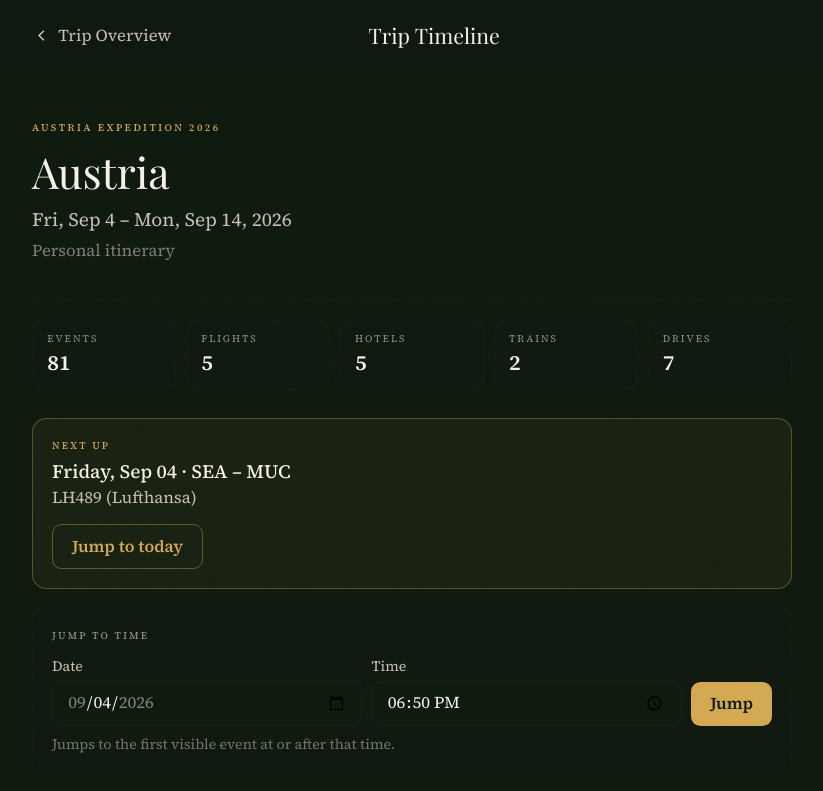
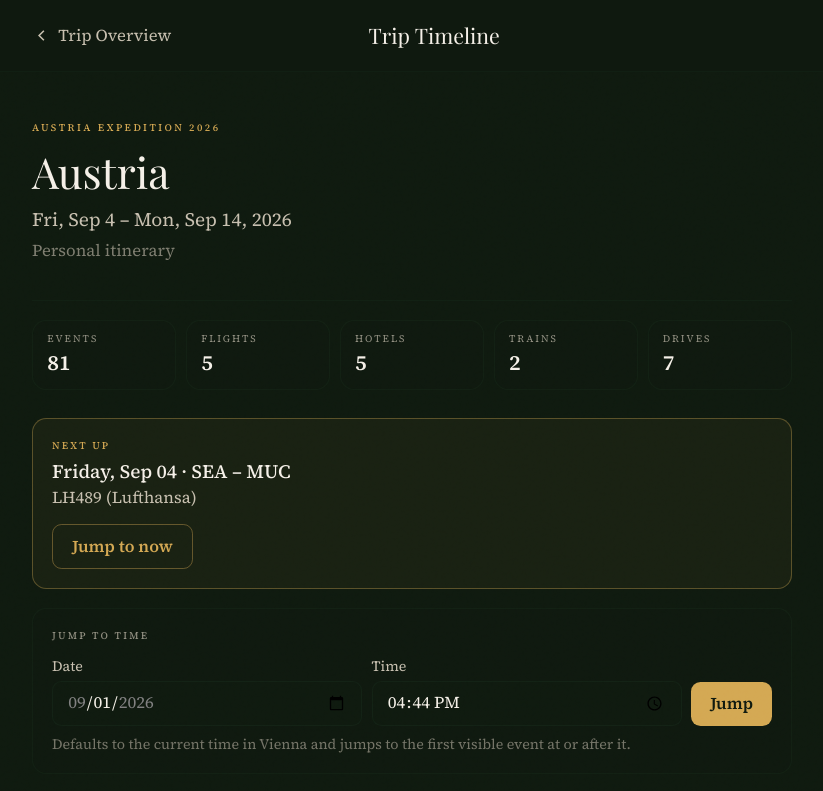
Before and after one commit to aranlucas/vienna-travel, a Next.js app: page /timeline in a window 1280 px wide. Shown: the top 791 px of the page, without its empty margins (228-1051 px from the left). Built offline with nearby package versions, Linux system fonts and the light colour scheme.

Commit message:
Base timeline jump navigation on current Vienna time

```diff
--- a/components/timeline/TravelTimeline.tsx
+++ b/components/timeline/TravelTimeline.tsx
@@ -187,16 +187,28 @@ function formatSortTime(sortTime: number): string {
   return `${hours12}:${minutes.toString().padStart(2, '0')} ${ampm}`
 }
 
-function formatTimeInput(sortTime: number): string {
-  const normalizedMinutes = ((sortTime % 1440) + 1440) % 1440
-  const hours = Math.floor(normalizedMinutes / 60)
-  const minutes = normalizedMinutes % 60
-  return `${hours.toString().padStart(2, '0')}:${minutes.toString().padStart(2, '0')}`
-}
-
 function parseTimeInput(value: string): number {
   const [hours, minutes] = value.split(':').map(Number)
   return hours * 60 + minutes
+}
+
+function getViennaNow() {
+  const parts = new Intl.DateTimeFormat('en-CA', {
+    timeZone: 'Europe/Vienna',
+    year: 'numeric',
+    month: '2-digit',
+    day: '2-digit',
+    hour: '2-digit',
+    minute: '2-digit',
+    hourCycle: 'h23',
+  }).formatToParts(new Date())
+
+  const value = (type: Intl.DateTimeFormatPartTypes) => parts.find((part) => part.type === type)?.value ?? ''
+
+  return {
+    date: `${value('year')}-${value('month')}-${value('day')}`,
+    time: `${value('hour')}:${value('minute')}`,
+  }
 }
 
 // ── Event card ──
@@ -206,27 +218,20 @@ function TimelineCard({ event, isLast }: { event: TimelineEvent; isLast: boolean
 
   return (
     <div id={`timeline-event-${event.id}`} className="relative scroll-mt-28 pl-20 sm:pl-28">
-      {/* Time rail label */}
       <div className="absolute left-0 top-4 w-20 sm:w-24 text-right pr-3">
         <p className="text-xs font-semibold tracking-wide text-cream">{formatSortTime(event.sortTime)}</p>
       </div>
-
-      {/* Rail markers */}
       <div
         className={`absolute left-[71px] sm:left-[103px] top-5 w-4 h-4 rounded-full ${getDotColor(event.type)} border-[3px] border-dark-surface shadow-lg`}
       />
       {!isLast && (
         <div className={`absolute left-[78px] sm:left-[110px] top-9 bottom-[-10px] w-px ${getLineColor(event.type)}`} />
       )}
-
       <div className={`rounded-2xl border ${accent} p-4 mb-1 shadow-sm`}>
-        {/* Type badge + phase */}
         <div className="flex items-center justify-between gap-2 mb-2">
           <div className="flex items-center gap-2 min-w-0">
             <span className="opacity-70">{getEventIcon(event.type)}</span>
-            <span className="text-[10px] font-medium uppercase tracking-[0.2em] opacity-70">
-              {getTypeLabel(event.type)}
-            </span>
+            <span className="text-[10px] font-medium uppercase tracking-[0.2em] opacity-70">{getTypeLabel(event.type)}</span>
           </div>
           {event.phaseId && (
             <span className="shrink-0 rounded-full border border-cream-muted/20 px-2 py-0.5 text-[10px] uppercase tracking-[0.14em] text-cream-muted/80">
@@ -234,25 +239,15 @@ function TimelineCard({ event, isLast }: { event: TimelineEvent; isLast: boolean
             </span>
           )}
         </div>
-
-        {/* Title */}
         <h3 className="font-serif-display text-cream text-lg leading-tight">{event.title}</h3>
-
-        {/* Subtitle */}
         {event.subtitle && <p className="text-sm text-cream-muted/80 mt-0.5">{event.subtitle}</p>}
-
-        {/* Details */}
         {event.details.length > 0 && (
           <div className="mt-2 space-y-1">
             {event.details.map((detail, i) => (
-              <p key={i} className="text-sm text-cream-muted/75 leading-snug">
-                {detail}
-              </p>
+              <p key={i} className="text-sm text-cream-muted/75 leading-snug">{detail}</p>
             ))}
           </div>
         )}
-
-        {/* Location */}
         {event.location && <p className="mt-2 text-xs text-cream-muted/55 leading-snug">{event.location}</p>}
       </div>
     </div>
@@ -264,7 +259,6 @@ function TimelineSummary({ events }: { events: TimelineEvent[] }) {
   const hotels = events.filter((e) => e.type === 'hotel-checkin').length
   const trains = events.filter((e) => e.type === 'train').length
   const drives = events.filter((e) => e.type === 'drive').length
-
   const items = [
     { label: 'Events', value: events.length },
     { label: 'Flights', value: flights },
@@ -285,8 +279,6 @@ function TimelineSummary({ events }: { events: TimelineEvent[] }) {
   )
 }
 
-// ── Date header ──
-
 function DateHeader({ label }: { label: string }) {
   return (
     <div className="sticky top-16 z-10 py-3 bg-dark-surface/90 backdrop-blur-sm">
@@ -294,8 +286,6 @@ function DateHeader({ label }: { label: string }) {
     </div>
   )
 }
-
-// ── Filter pills ──
 
 const FILTER_OPTIONS: { type: TimelineEventType | 'all'; label: string }[] = [
   { type: 'all', label: 'All' },
@@ -308,25 +298,21 @@ const FILTER_OPTIONS: { type: TimelineEventType | 'all'; label: string }[] = [
   { type: 'activity', label: 'Activities' },
 ]
 
-// ── Main component ──
-
 interface TravelTimelineProps {
   events: TimelineEvent[]
 }
 
 export function TravelTimeline({ events }: TravelTimelineProps) {
   const [filter, setFilter] = useState<TimelineEventType | 'all'>('all')
-
-  const todayIso = useMemo(() => new Date().toISOString().slice(0, 10), [])
-  const nextEvent = useMemo(() => events.find((e) => e.date >= todayIso), [events, todayIso])
-  const initialJumpEvent = nextEvent ?? events[0]
-  const [jumpDate, setJumpDate] = useState(initialJumpEvent?.date ?? todayIso)
-  const [jumpTime, setJumpTime] = useState(initialJumpEvent ? formatTimeInput(initialJumpEvent.sortTime) : '12:00')
-
-  const jumpToToday = () => {
-    const targetDate = nextEvent?.date ?? todayIso
-    document.getElementById(`timeline-day-${targetDate}`)?.scrollIntoView({ behavior: 'smooth', block: 'start' })
-  }
+  const viennaNow = useMemo(getViennaNow, [])
+  const todayIso = viennaNow.date
+  const currentMinutes = parseTimeInput(viennaNow.time)
+  const nextEvent = useMemo(
+    () => events.find((event) => event.date > todayIso || (event.date === todayIso && event.sortTime >= currentMinutes)),
+    [events, todayIso, currentMinutes],
+  )
+  const [jumpDate, setJumpDate] = useState(viennaNow.date)
+  const [jumpTime, setJumpTime] = useState(viennaNow.time)
 
   const filtered =
     filter === 'all'
@@ -336,18 +322,23 @@ export function TravelTimeline({ events }: TravelTimelineProps) {
           return e.type === filter
         })
 
-  const jumpToTime = () => {
-    const targetMinutes = parseTimeInput(jumpTime)
+  const jumpToTime = (date = jumpDate, time = jumpTime) => {
+    const targetMinutes = parseTimeInput(time)
     const target =
-      filtered.find((event) => event.date > jumpDate || (event.date === jumpDate && event.sortTime >= targetMinutes)) ??
+      filtered.find((event) => event.date > date || (event.date === date && event.sortTime >= targetMinutes)) ??
       filtered[filtered.length - 1]
 
     if (!target) return
-
     document.getElementById(`timeline-event-${target.id}`)?.scrollIntoView({ behavior: 'smooth', block: 'start' })
   }
 
-  // Group events by date
+  const jumpToNow = () => {
+    const now = getViennaNow()
+    setJumpDate(now.date)
+    setJumpTime(now.time)
+    jumpToTime(now.date, now.time)
+  }
+
   const grouped: { date: string; label: string; events: TimelineEvent[] }[] = []
   for (const event of filtered) {
     const last = grouped[grouped.length - 1]
@@ -368,16 +359,14 @@ export function TravelTimeline({ events }: TravelTimelineProps) {
       {nextEvent && (
         <div className="mb-4 rounded-xl border border-amber/35 bg-amber/5 p-4">
           <div className="text-[10px] font-medium uppercase tracking-[0.22em] text-amber">Next up</div>
-          <p className="mt-1 text-cream font-medium leading-snug">
-            {nextEvent.dateLabel} · {nextEvent.title}
-          </p>
+          <p className="mt-1 text-cream font-medium leading-snug">{nextEvent.dateLabel} · {nextEvent.title}</p>
           {nextEvent.subtitle && <p className="mt-0.5 text-sm text-cream-muted">{nextEvent.subtitle}</p>}
           <button
             type="button"
-            onClick={jumpToToday}
+            onClick={jumpToNow}
             className="mt-3 inline-flex min-h-[44px] items-center rounded-lg border border-amber/40 px-4 py-2 text-sm font-semibold text-amber transition-colors hover:text-cream"
           >
-            Jump to today
+            Jump to now
           </button>
         </div>
       )}
@@ -407,16 +396,15 @@ export function TravelTimeline({ events }: TravelTimelineProps) {
           </label>
           <button
             type="button"
-            onClick={jumpToTime}
+            onClick={() => jumpToTime()}
             className="min-h-[44px] self-end rounded-lg bg-amber px-4 py-2 text-sm font-semibold text-dark-surface transition-opacity hover:opacity-90"
           >
             Jump
           </button>
         </div>
-        <p className="mt-2 text-xs text-cream-muted/55">Jumps to the first visible event at or after that time.</p>
+        <p className="mt-2 text-xs text-cream-muted/55">Defaults to the current time in Vienna and jumps to the first visible event at or after it.</p>
       </div>
 
-      {/* Filter bar */}
       <div className="flex flex-wrap gap-2 mb-8">
         {FILTER_OPTIONS.map((opt) => (
           <button
@@ -433,7 +421,6 @@ export function TravelTimeline({ events }: TravelTimelineProps) {
         ))}
       </div>
 
-      {/* Timeline */}
       {grouped.map((group) => (
         <div key={group.date} id={`timeline-day-${group.date}`} className="mb-6 scroll-mt-24">
           <DateHeader label={group.label} />
```
